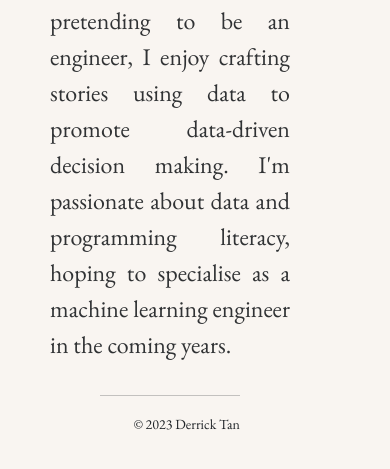
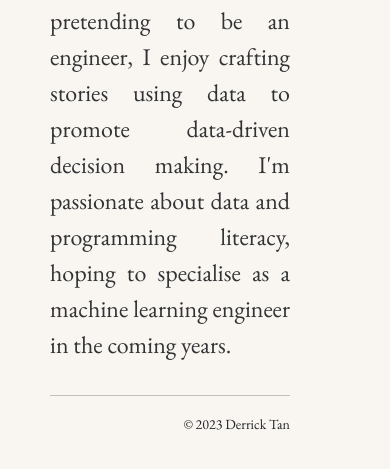
Before and after one commit to hhdtan/hhdtan.github.io, a plain HTML site: page index.html in a window 390 px wide. Shown: the part 301-770 px from the top of the page. Drawn offline with nearby package versions, Linux system fonts and the light colour scheme.

Commit message:
mobile name centered + footer padding removal
fluid container has spacing

```diff
--- a/reusable/footer.html
+++ b/reusable/footer.html
@@ -1,8 +1,7 @@
 <!--
     <div id="footer"></div>
 -->
-<div style="width: 100%; text-align: right; margin-top: 15px;
-            padding: 0 50px 25px 50px">
+<div style="width: 100%; text-align: right; margin-top: 15px;">
     <hr />
     <small >&copy; 2023 Derrick Tan</small>
 </div>
--- a/styles.css
+++ b/styles.css
@@ -22,8 +22,7 @@ body{
     background: #F9F5F1
 }
 
-
-/*** Desktop Navigation ***/
+/* Desktop & Mobile index text */
 @media (min-width: 991px) {
     .index-desktop-container{
         display:flex;
@@ -37,8 +36,15 @@ body{
         display: flex;
         flex-direction: column;
     }
+}
 
+@media (max-width: 991px) {
+    .index-desktop-text{
+        text-align: center;
+    }
 }
+
+/*** Desktop Navigation ***/
 /* header container properties */
 .header {
     position: fixed;
```
